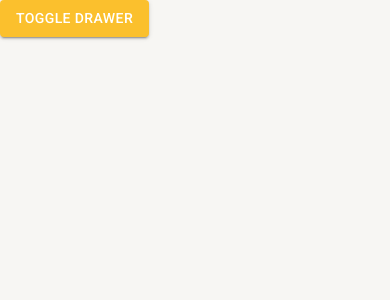
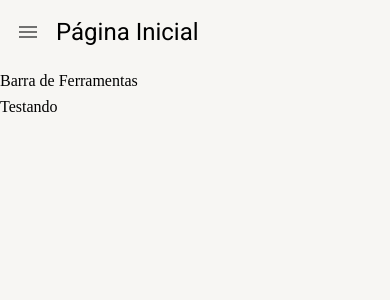
Before and after one commit to EsdrasGabriel/FULLSTACK-node-react-vite--frontend, a React (Vite) app: page /pagina-inicial in a window 390 px wide. Shown: the top 300 px of the page. Built offline with nearby package versions, Linux system fonts and the light colour scheme.

Commit message:
feat: added responsive base layout

```diff
--- /dev/null
+++ b/src/pages/dashboard/index.tsx
@@ -0,0 +1,9 @@
+import { BaseLayout } from '../../shared/layouts/BaseLayout';
+
+export const Dashboard = () => {
+  return (
+    <BaseLayout title="Página Inicial" toolbar={<>Barra de Ferramentas</>}>
+      Testando
+    </BaseLayout>
+  );
+};
--- a/src/pages/index.ts
+++ b/src/pages/index.ts
@@ -1 +1,2 @@
 export * from './pagina-inicial';
+export * from './dashboard';
--- a/src/pages/pagina-inicial/index.tsx
+++ /dev/null
@@ -1,10 +0,0 @@
-import { Button } from '@mui/material';
-import { useDrawerContext } from '../../shared/contexts';
-
-export const PaginaInicial = () => {
-  const { toggleDrawerOpen } = useDrawerContext();
-
-  return (
-    <Button variant='contained' color='primary' onClick={toggleDrawerOpen}>Toggle Drawer</Button>
-  );
-};
--- a/src/routes/index.tsx
+++ b/src/routes/index.tsx
@@ -2,7 +2,7 @@ import { Navigate, createBrowserRouter } from 'react-router-dom';
 import App from '../App';
 import { AppThemeProvider, DrawerProvider } from '../shared/contexts';
 import { MenuLateral } from '../shared/components';
-import { PaginaInicial } from '../pages';
+import { Dashboard } from '../pages';
 
 export const router = createBrowserRouter([
   {
@@ -16,7 +16,7 @@ export const router = createBrowserRouter([
         <DrawerProvider>
 
           <MenuLateral>
-            <PaginaInicial />
+            <Dashboard/>
           </MenuLateral>
 
         </DrawerProvider>
--- /dev/null
+++ b/src/shared/layouts/BaseLayout.tsx
@@ -0,0 +1,65 @@
+import {
+  Box,
+  Icon,
+  IconButton,
+  Typography,
+  useMediaQuery,
+  useTheme,
+} from '@mui/material';
+import React from 'react';
+import { useDrawerContext } from '../contexts';
+
+interface IBaseLayoutProps {
+  children: React.ReactNode;
+  title: string;
+  toolbar?: React.ReactNode;
+}
+
+export const BaseLayout: React.FC<IBaseLayoutProps> = ({
+  children,
+  title,
+  toolbar,
+}) => {
+  const theme = useTheme();
+  const smDown = useMediaQuery(theme.breakpoints.down('sm'));
+  const mdDown = useMediaQuery(theme.breakpoints.down('md'));
+
+  const { toggleDrawerOpen } = useDrawerContext();
+
+  return (
+    <Box height="100%" display="flex" flexDirection="column" gap={1}>
+      <Box
+        padding={1}
+        height={theme.spacing(smDown ? 6 : mdDown ? 8 : 12)}
+        display="flex"
+        alignItems="center"
+        gap={1}
+      >
+        {smDown && (
+          <IconButton onClick={toggleDrawerOpen}>
+            <Icon>menu</Icon>
+          </IconButton>
+        )}
+
+        <Typography
+          variant={smDown ? 'h5' : mdDown ? 'h4' : 'h3'}
+          overflow="hidden"
+          whiteSpace="nowrap"
+          textOverflow="ellipsis"
+        >
+          {title}
+        </Typography>
+      </Box>
+
+      {toolbar &&
+        <Box>
+        {toolbar}
+      </Box>
+      }
+
+      <Box flex={1} overflow="auto">
+        {children}
+      </Box>
+    </Box>
+  );
+};
--- a/src/shared/mocks/drawerLinks.ts
+++ b/src/shared/mocks/drawerLinks.ts
@@ -4,9 +4,4 @@ export const drawerLinks = [
       icon: 'home',
       label: 'Página inicial',
     },
-    {
-      path: '/cidades',
-      icon: 'star',
-      label: 'Cidades',
-    },
 ];
```
